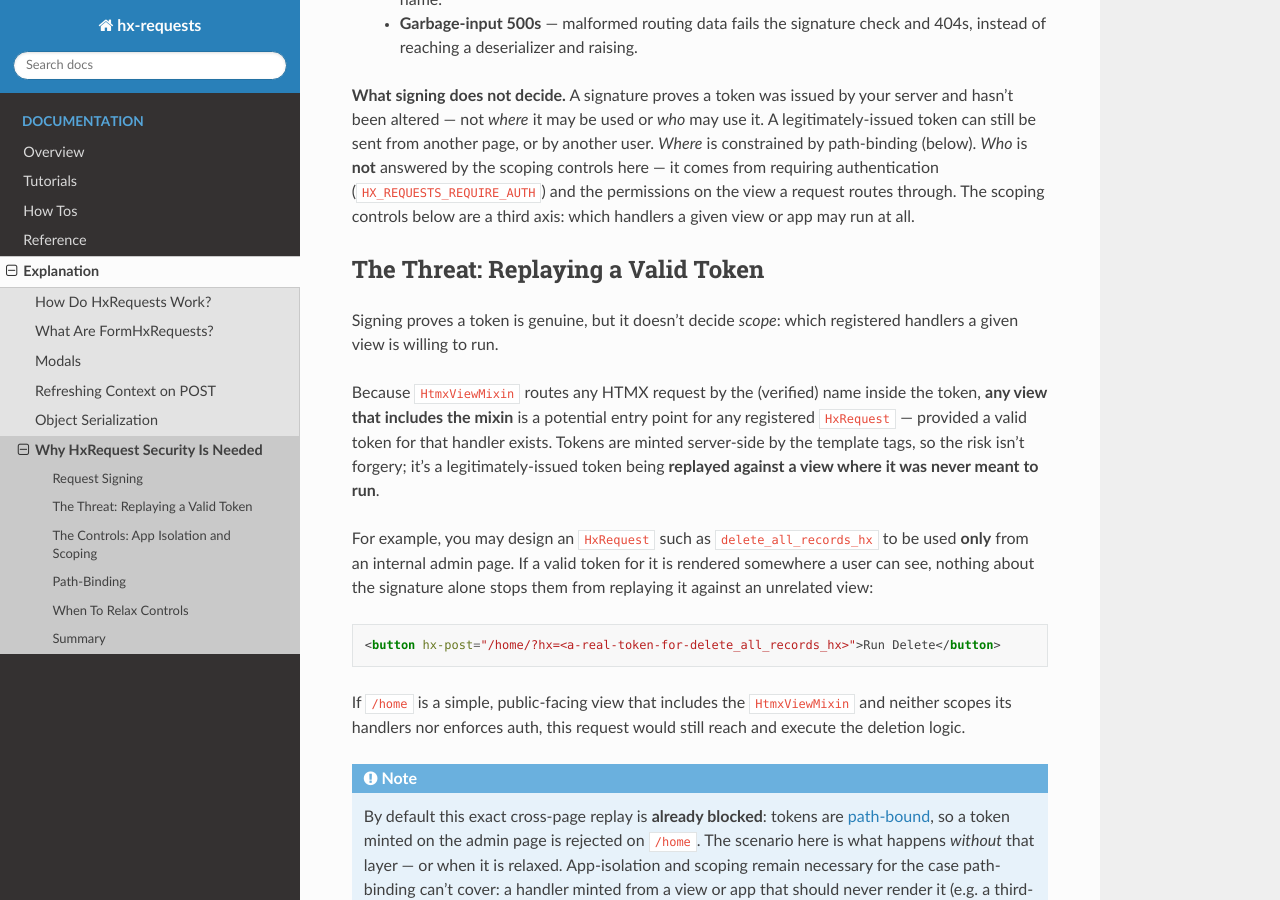
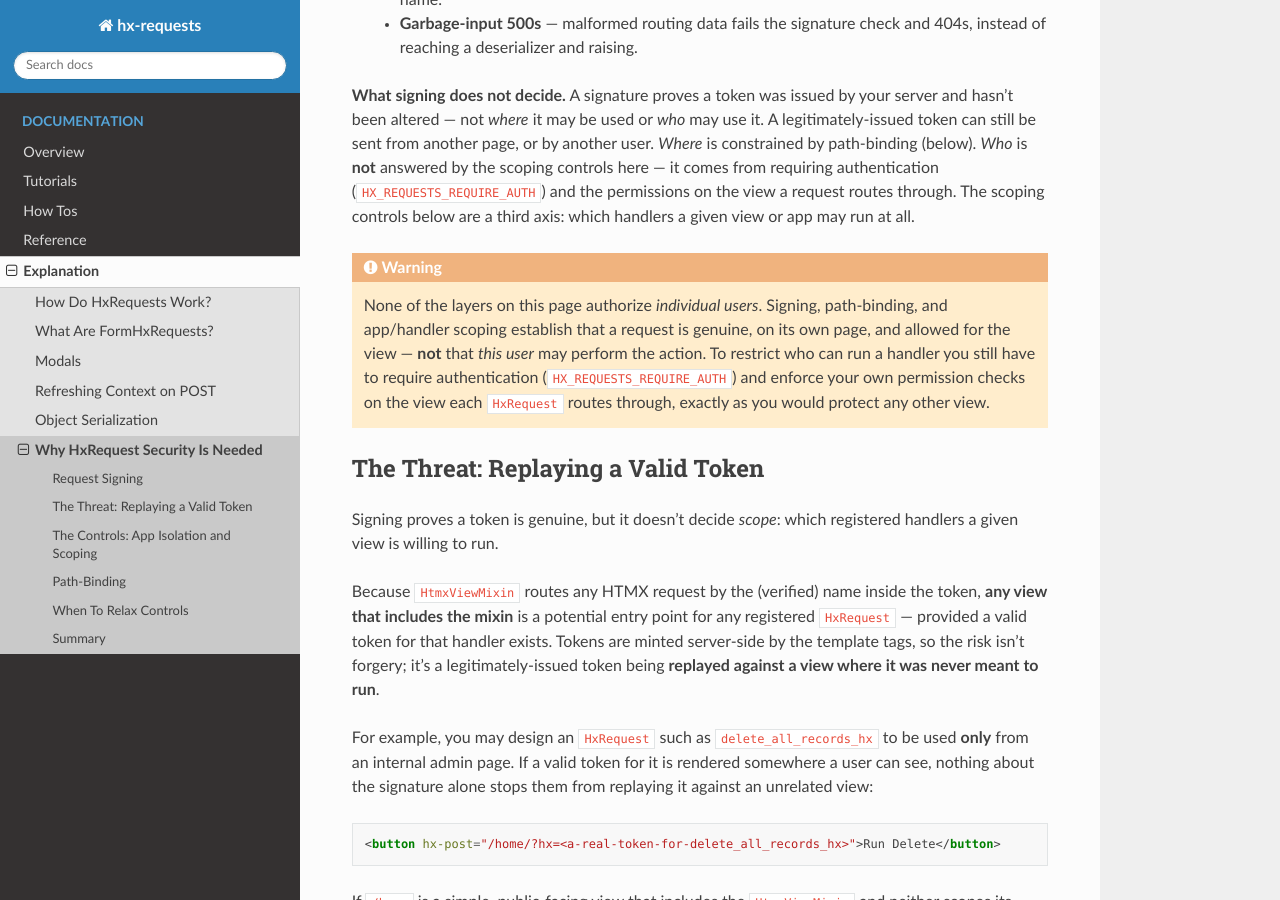
Before and after one commit to yaakovLowenstein/hx-requests, a Sphinx documentation site: the page built from docs/explanation/securing_hx_requests.rst, in a window 1280 px wide and 900 px high, scrolled down 983 px. Built offline with Sphinx 7.4.7 and the Read the Docs theme 3.1.0, drawn with Linux system fonts in a browser that asks for light colours; pages that are not in the unit, such as notebooks, are missing from menus.

Commit message:
docs: warn that path-binding/scoping don't authorize individual users
Add a warning that signing, path-binding, and app/handler scoping don't decide
whether a given user may run a handler. Restricting who can perform an action
still requires authentication (HX_REQUESTS_REQUIRE_AUTH) and permission checks on
the view each HxRequest routes through.

```diff
--- a/docs/explanation/securing_hx_requests.rst
+++ b/docs/explanation/securing_hx_requests.rst
@@ -57,6 +57,16 @@ by the scoping controls here — it comes from requiring authentication
 (:code:`HX_REQUESTS_REQUIRE_AUTH`) and the permissions on the view a request
 routes through. The scoping controls below are a third axis: which handlers a
 given view or app may run at all.
+
+.. warning::
+
+    None of the layers on this page authorize *individual users*. Signing,
+    path-binding, and app/handler scoping establish that a request is genuine, on
+    its own page, and allowed for the view — **not** that *this user* may perform
+    the action. To restrict who can run a handler you still have to require
+    authentication (:code:`HX_REQUESTS_REQUIRE_AUTH`) and enforce your own
+    permission checks on the view each :code:`HxRequest` routes through, exactly
+    as you would protect any other view.
 
 
 The Threat: Replaying a Valid Token
```
